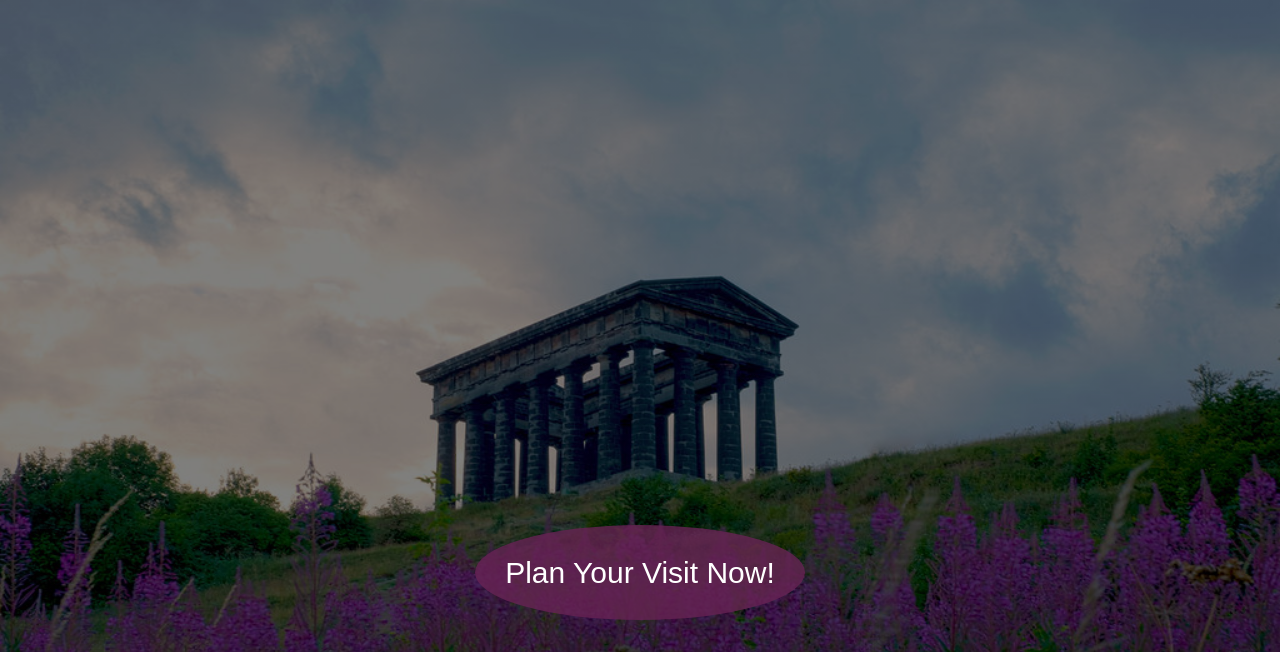
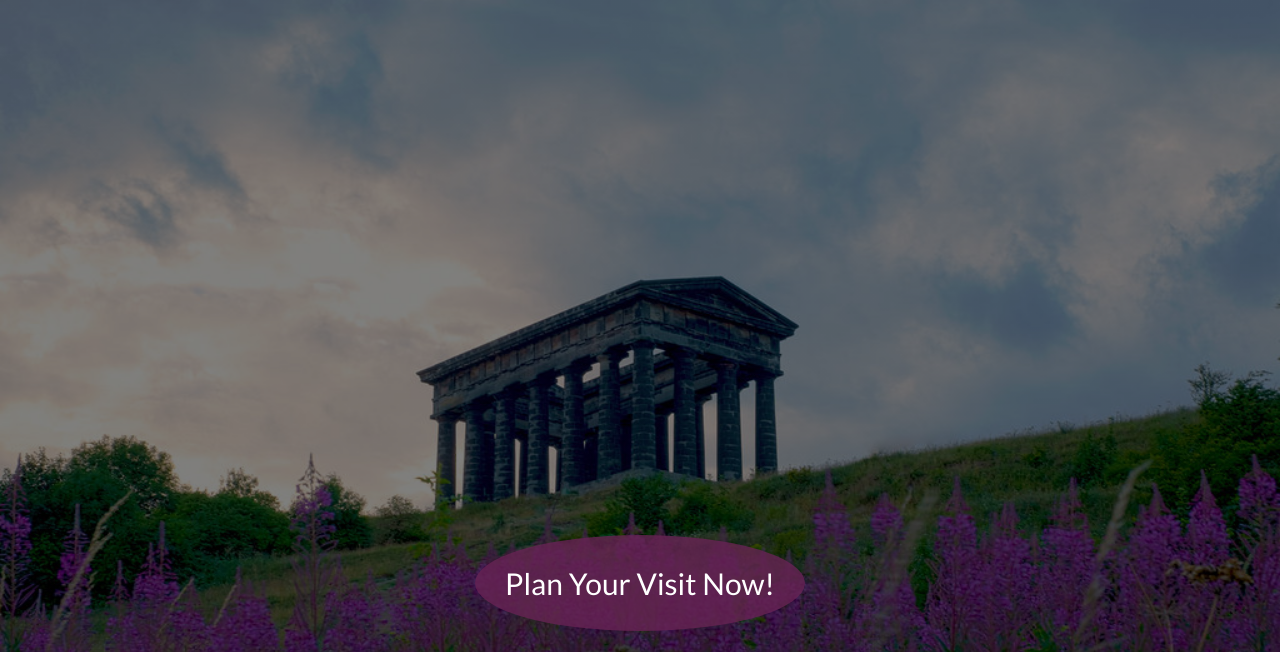
Before and after one commit to mmoore483/project1-htmlcss, a plain HTML site: page index.html in a window 1280 px wide. Shown: the part 148-800 px from the top of the page. Drawn offline with Linux system fonts and the light colour scheme.

Commit message:
FIX remove button and replace with styled anchor tag

```diff
--- a/assets/css/style.css
+++ b/assets/css/style.css
@@ -334,7 +334,7 @@ nav {
 
 .call-to-action {
     position: relative;
-    top: 55%;
+    top: 60%;
 }
 
 /* footer style */
@@ -416,11 +416,8 @@ footer {
 
 .button-style {
     background-color: rgba(103, 35, 84, 0.8);
-    padding: 20em;
+    padding: 1em;
     border-radius: 50%;
-}
-
-.button-style a {
     color: white;
     text-decoration: none;
     text-align: center;
@@ -428,7 +425,7 @@ footer {
 }
 
 @media only screen and (min-width: 1024px) {
-    .button-style a {
+    .button-style {
         font-size: 3rem;
     }
 }
--- a/index.html
+++ b/index.html
@@ -36,7 +36,8 @@
     <section>
         <div id="hero-image-home" class="hero-image center">
             <h1 id="home-hero-text">Penshaw Monument</h1>
-            <button type="button" class="button-style call-to-action"><a href="plan_your_visit.html">Plan Your Visit Now!</a></button>
+            <a href="plan_your_visit.html" class="button-style call-to-action">Plan Your Visit Now!</a>
+            <!-- <button type="button" class="button-style call-to-action"><a href="plan_your_visit.html">Plan Your Visit Now!</a></button> -->
         </div>
     </section>
     <section id="visit-us">
```
Also changed, not shown: 1 other file.
